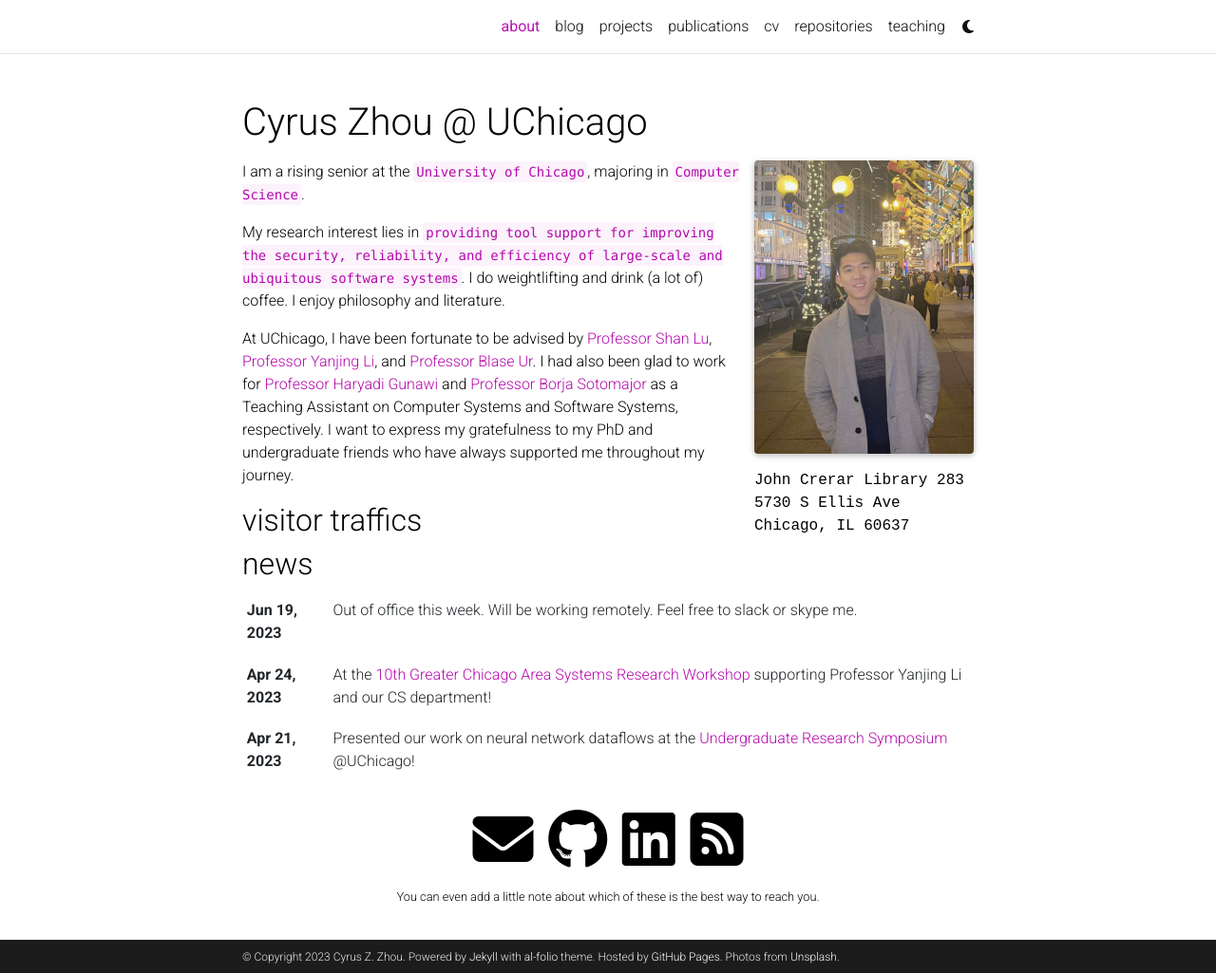
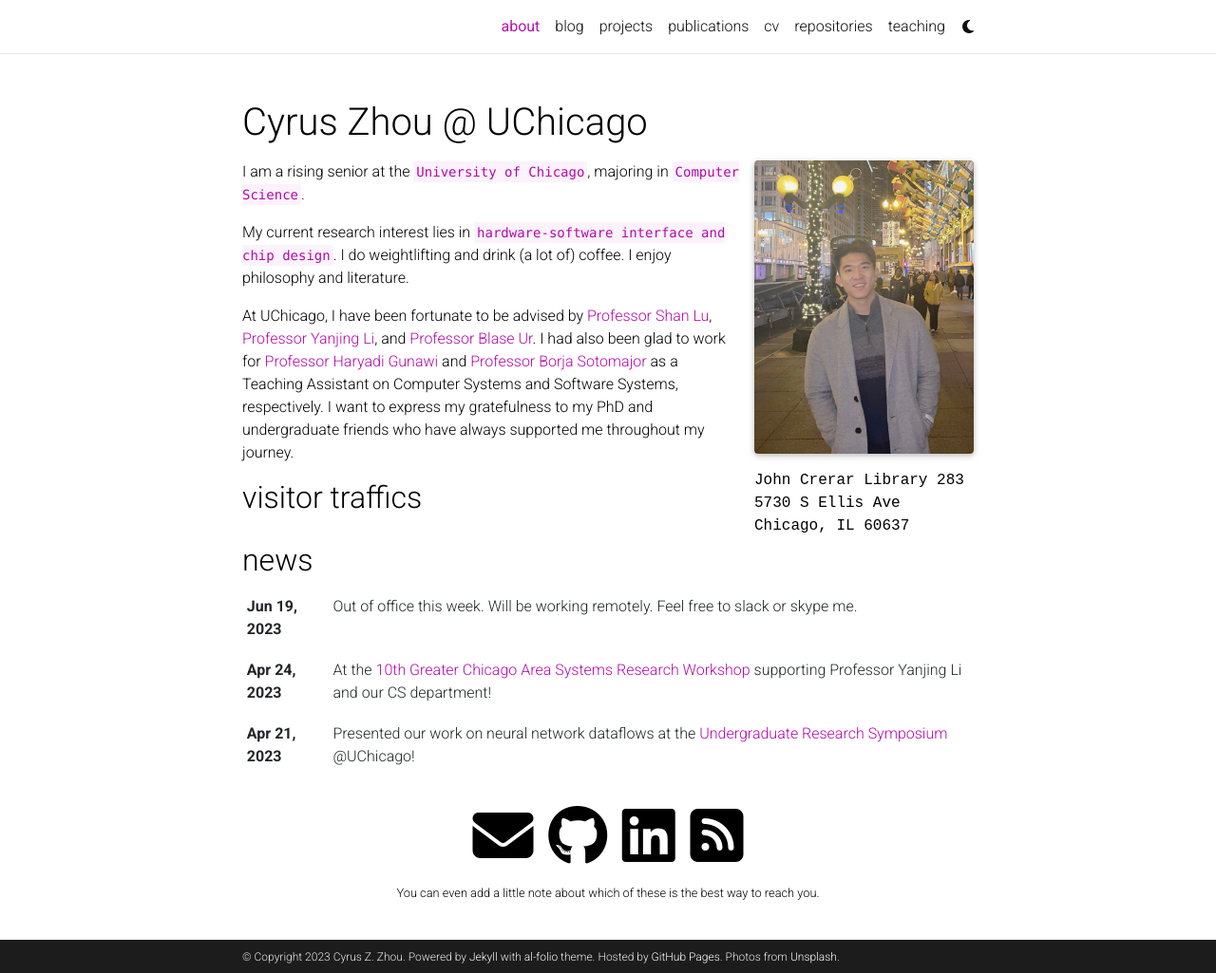
Before and after one commit to cyruszzhou/cyruszzhou.github.io, a Jekyll site: the page built from _pages/about.md, in a window 1280 px wide and 1025 px high. Shown: the whole window at 95% size. Built offline with Jekyll 4.4.1, drawn with Linux system fonts in a browser that asks for light colours; full-size pictures stand in for the smaller copies a plugin makes; comment, search, counter and statistics services are not loaded; a style sheet for code colours, icons or effects is not loaded.

Commit message:
research interst

```diff
--- a/_pages/about.md
+++ b/_pages/about.md
@@ -21,7 +21,7 @@ social: true  # includes social icons at the bottom of the page
 
 I am a rising senior at the `University of Chicago`, majoring in `Computer Science`.
 
-My research interest lies in `providing tool support for improving the security, reliability, and efficiency of large-scale and ubiquitous software systems`. I do weightlifting and drink (a lot of) coffee. I enjoy philosophy and literature.
+My current research interest lies in `hardware-software interface and chip design`. I do weightlifting and drink (a lot of) coffee. I enjoy philosophy and literature.
 
 At UChicago, I have been fortunate to be advised by [Professor Shan Lu](http://people.cs.uchicago.edu/~shanlu/), [Professor Yanjing Li](http://people.cs.uchicago.edu/~yanjingl/), and [Professor Blase Ur](https://www.blaseur.com/). I had also been glad to work for [Professor Haryadi Gunawi](http://people.cs.uchicago.edu/~haryadi/) and [Professor Borja Sotomajor](http://people.cs.uchicago.edu/~borja/) as a Teaching Assistant on Computer Systems and Software Systems, respectively. I want to express my gratefulness to my PhD and undergraduate friends who have always supported me throughout my journey.
 
```
